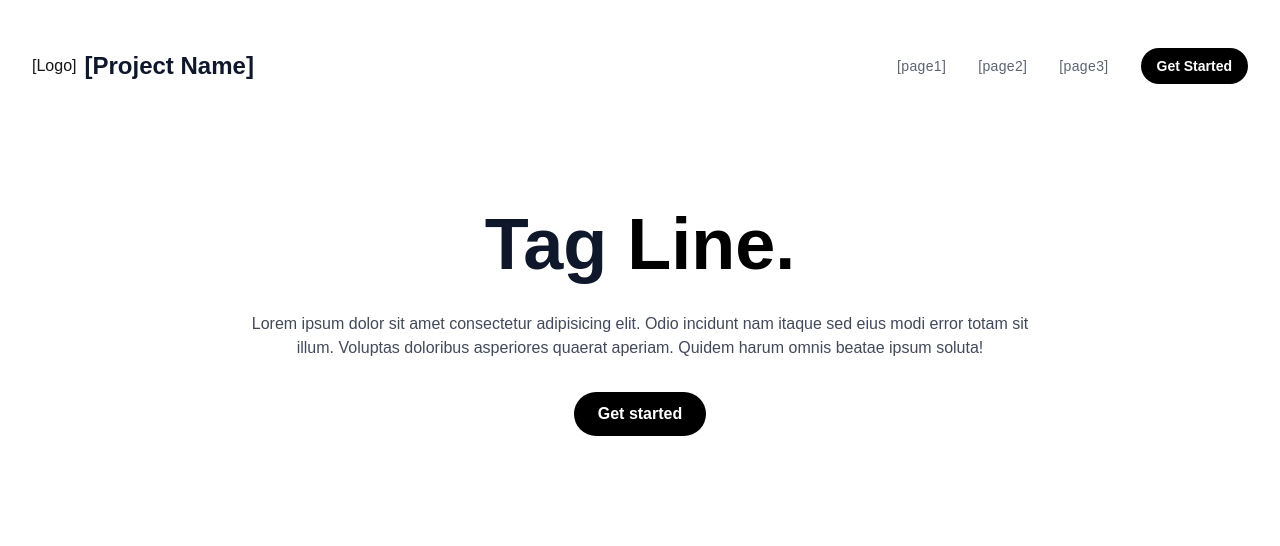
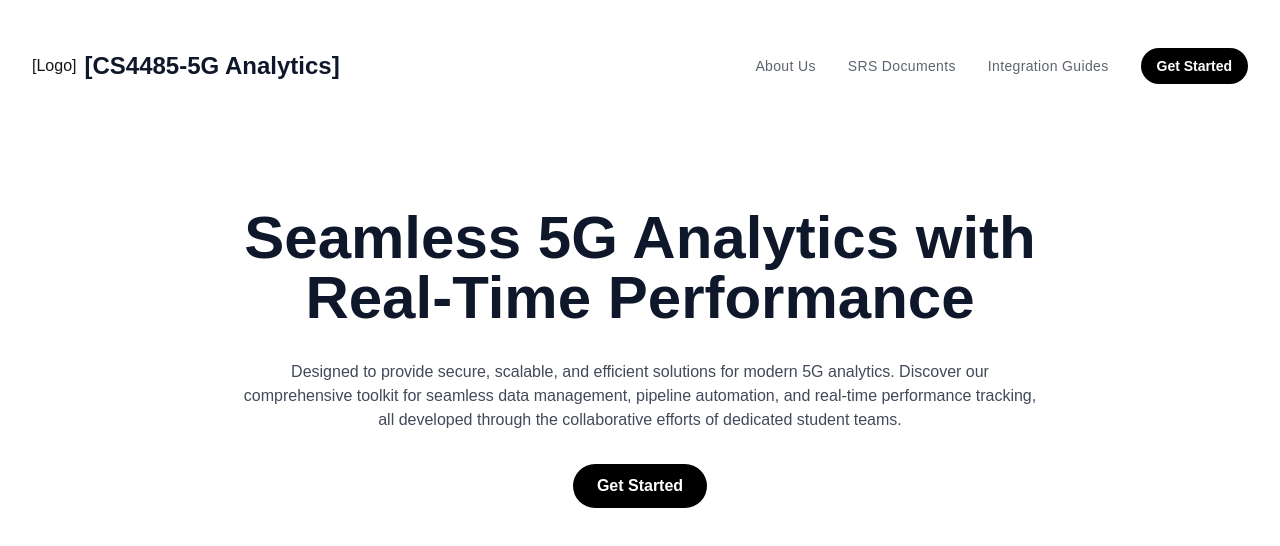
Before and after one commit to greeshiee/CS4485-T7, a Next.js app: page /homepage in a window 1280 px wide. Shown: the top 546 px of the page. Built offline with nearby package versions, Linux system fonts and the light colour scheme.

Commit message:
added hamburger side menu and modified homepage/navbar content

```diff
--- a/package.json
+++ b/package.json
@@ -11,6 +11,7 @@
   "dependencies": {
     "@auth0/auth0-react": "^2.2.4",
     "auth0": "^4.10.0",
+    "hamburger-react": "^2.5.1",
     "next": "14.2.13",
     "react": "^18",
     "react-dom": "^18",
--- a/src/app/callback/page.tsx
+++ b/src/app/callback/page.tsx
@@ -14,5 +14,17 @@ export default function Callback() {
     }
   }, [isAuthenticated, router]);
 
-  return <div>Loading...</div>;  // You can customize the loading message or spinner
+  return (
+    <div className="flex items-center justify-center min-h-screen bg-gray-100">
+      <div className="text-center p-6 bg-white rounded shadow-md">
+        <h1 className="text-2xl font-bold mb-4 text-black dark:text-black ">Check Your Email!</h1>
+        <p className="text-lg text-gray-700">
+          Please check your email for a verification link.
+        </p>
+        <p className="mt-4 text-sm text-gray-500">
+          If you don't see it, be sure to check your spam or junk folder.
+        </p>
+      </div>
+    </div>
+  );  // You can customize the loading message or spinner
 }
--- a/src/app/components/callback.tsx
+++ b/src/app/components/callback.tsx
@@ -14,5 +14,5 @@ export default function Callback() {
     }
   }, [isAuthenticated, router]);
 
-  return <div>Loading...</div>;  // You can customize the loading message or spinner
+  return <div>Loading...</div>;
 }
--- a/src/app/components/header.tsx
+++ b/src/app/components/header.tsx
@@ -1,12 +1,26 @@
 import React, { useState, useEffect } from 'react';
 import Link from 'next/link';
 import { useAuth0 } from '@auth0/auth0-react';
+import Hamburger from 'hamburger-react';
+
 
 const Navbar = () => {
     const links = [
-        { to: '/#page1', label: '[page1]' },
-        { to: '/#page2', label: '[page2]' },
-        { to: '/#page3', label: '[page3]' },
+        { to: '/#page1', label: 'About Us' },
+        { to: '/#page2', label: 'SRS Documents' },
+        { to: '/#page3', label: 'Integration Guides' },
+    ];
+
+    const hamburgerLinks = [
+        { to: '/#usecase1', label: 'T1 : Exploratory Data Analysis' },
+        { to: '/#usecase2', label: 'T2 : Data Ingestion' },
+        { to: '/#usecase3', label: 'T3 : Dashboarding' },
+        { to: '/#usecase4', label: 'T4 : Data Pipelining' },
+        { to: '/#usecase5', label: 'T5 : KPI Fomulas' },
+        { to: '/#usecase6', label: 'T6 : Data Generation' },
+        { to: '/#usecase7', label: 'T7 : Security Management' },
+        { to: '/#usecase8', label: 'T8 : Fault Management' },
+        { to: '/#usecase9', label: 'T9 : Performance Metrics' },
     ];
 
     const {loginWithRedirect, logout, isAuthenticated} = useAuth0();
@@ -39,13 +53,32 @@ const Navbar = () => {
                 <div className="mx-auto max-w-8xl px-4 sm:px-6 lg:px-8">
                     <div className="relative flex flex-wrap items-center justify-between gap-6 py-3 md:gap-0 md:py-4">
                         <div className="relative z-20 flex w-full justify-between md:px-0 lg:w-max">
+                            <div >
+                                {isAuthenticated && (
+                                <Hamburger  toggled={isToggled}  toggle = {setIsToggled}    direction="right"   />
+                                )}
+                                    {isToggled && isAuthenticated &&(
+                                        <div className="absolute left-0 top-full mt-2 w-61 bg-gray-100 dark:bg-gray-800 p-4 shadow-lg rounded-lg">
+                                            <ul className="flex flex-col space-y-2">
+                                                {hamburgerLinks.map((link) => (
+                                                    <li key={link.label}>
+                                                        <Link href={link.to}>
+                                                            <span className="block text-gray-900 dark:text-gray-200 hover:text-blue-500 dark:hover:text-blue-400 transition">
+                                                                {link.label}
+                                                            </span>
+                                                        </Link>
+                                                    </li>
+                                                ))}
+                                            </ul>
+                                        </div>
+                                    )}
+                            </div>
                             <a href="/#home" aria-label="logo" className="flex items-center space-x-2">
                                 <div aria-hidden="true" className="flex space-x-1">
                                     {'[Logo]'}
                                 </div>
-                                <span className="text-2xl font-bold text-gray-900 dark:text-white">[Project Name]</span>
+                                <span className="text-2xl font-bold text-gray-900 dark:text-white">[CS4485-5G Analytics]</span>
                             </a>
-
                             <div className="relative flex max-h-10 items-center lg:hidden">
                                 <button aria-label="hamburger" id="hamburger" className="relative -mr-6 p-6" onClick={toggleNavlinks}>
                                     <div aria-hidden="true" className="m-auto h-0.5 w-5 rounded bg-sky-900 transition duration-300 dark:bg-gray-300"></div>
@@ -71,9 +104,9 @@ const Navbar = () => {
                             {!isAuthenticated ? (
                                 <button
                                 onClick={() => loginWithRedirect()}
-                                className="relative flex h-9 w-full items-center justify-center px-4 before:absolute before:inset-0 before:rounded-full before:bg-primary before:transition before:duration-300 hover:before:scale-105 active:duration-75 active:before:scale-95 sm:w-max"
+                                className="relative flex h-9 w-full items-center justify-center px-4 before:absolute before:inset-0 before:rounded-full before:bg-primary dark:before:bg-blue-950 before:transition before:duration-300 hover:before:scale-105 active:duration-75 active:before:scale-95 sm:w-max"
                                 >
-                                <span className="relative text-sm font-semibold text-white">Get Started</span>
+                                <span className="relative text-sm font-semibold text-white ">Get Started</span>
                                 </button>
                             ) : (
                                 <button
@@ -82,7 +115,7 @@ const Navbar = () => {
                                     logoutParams: { returnTo: window.location.origin },
                                     })
                                 }
-                                className="relative flex h-9 w-full items-center justify-center px-4 before:absolute before:inset-0 before:rounded-full before:bg-primary before:transition before:duration-300 hover:before:scale-105 active:duration-75 active:before:scale-95 sm:w-max"
+                                className="relative flex h-9 w-full items-center justify-center px-4 before:absolute before:inset-0 before:rounded-full before:bg-primary dark:before:bg-blue-950 before:transition before:duration-300 hover:before:scale-105 active:duration-75 active:before:scale-95 sm:w-max"
                                 >
                                 <span className="relative text-sm font-semibold text-white">Logout</span>
                                 </button>
--- a/src/app/dashboard/page.tsx
+++ b/src/app/dashboard/page.tsx
@@ -19,8 +19,8 @@ export default function Dashboard() {
       <Navbar/>
 
       <div className="relative mt-8 px-6 lg:px-8">
-        <div className="relative pt-24 ml-auto">
-          <div className="lg:w-2/3">
+        <div className="flex justify-center pt-24">
+          <div className="lg:w-2/3 text-center">
             <h1 className="text-gray-900 dark:text-white font-bold text-2xl md:text-3xl xl:text-4xl">
               Hi, {user?.name}!
             </h1>
--- a/src/app/homepage/page.tsx
+++ b/src/app/homepage/page.tsx
@@ -15,15 +15,15 @@ const HomePage = () => {
     <div className="relative mt-8 px-6 lg:px-8">
         <div className="relative pt-36 ml-auto">
             <div className="lg:w-2/3 text-center mx-auto mt-8">
-                <h1 className="text-gray-900 dark:text-white font-bold text-5xl md:text-6xl xl:text-7xl">Tag <span className="text-primary dark:text-white">Line.</span></h1>
-                <p className="mt-8 text-gray-700 dark:text-gray-300">Lorem ipsum dolor sit amet consectetur adipisicing elit. Odio incidunt nam itaque sed eius modi error totam sit illum. Voluptas doloribus asperiores quaerat aperiam. Quidem harum omnis beatae ipsum soluta!</p>
+                <h1 className="text-gray-900 dark:text-white font-bold text-4xl md:text-3xl xl:text-6xl">Seamless 5G Analytics with Real-Time Performance <span className="text-primary dark:text-white"> </span></h1>
+                <p className="mt-8 text-gray-700 dark:text-gray-300">Designed to provide secure, scalable, and efficient solutions for modern 5G analytics. Discover our comprehensive toolkit for seamless data management, pipeline automation, and real-time performance tracking, all developed through the collaborative efforts of dedicated student teams.</p>
                 <div className="mt-8 flex flex-wrap justify-center gap-y-4 gap-x-6">
                     <button
                       onClick={() => loginWithRedirect()}
-                      className="relative flex h-11 w-full items-center justify-center px-6 before:absolute before:inset-0 before:rounded-full before:bg-primary before:transition before:duration-300 hover:before:scale-105 active:duration-75 active:before:scale-95 sm:w-max"
+                      className="relative flex h-11 w-full items-center justify-center px-6 before:absolute before:inset-0 before:rounded-full before:bg-primary dark:before:bg-blue-950 before:transition before:duration-300 hover:before:scale-105 active:duration-75 active:before:scale-95 sm:w-max"
                     >
-                      <span className="relative text-base font-semibold text-white">
-                        Get started
+                      <span className="relative text-base font-semibold text-white ">
+                        Get Started
                       </span>
                     </button>
                 </div>
```
Also changed, not shown: 1 other file (tests, documents, lock files or other folders).
